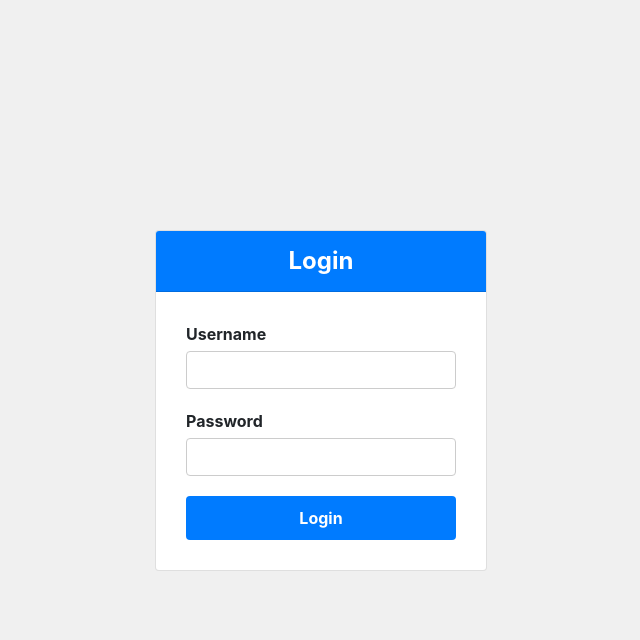
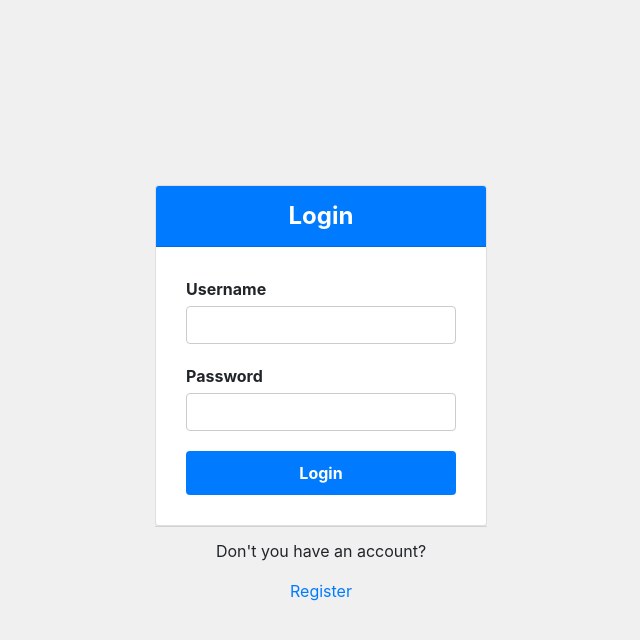
Before and after one commit to jezbravo/django-chatbot, a Django app: page /login in a window 1280 px wide. Shown: the top 640 px of the page, without its empty margins (319-959 px from the left). Run offline with Django 5.2, Linux system fonts and the light colour scheme; some libraries are stand-ins or nearby versions.

Commit message:
Update files

```diff
--- a/templates/login.html
+++ b/templates/login.html
@@ -62,9 +62,14 @@
     border: 1px solid #f5c6cb;
     border-radius: 4px;
   }
+  .card-footer {
+    text-align: center;
+    background-color: #f0f0f0;
+  }
 </style>
 {% endblock %} {% block content %}
 <div class="login-container">
+  <div>
     <div class="card">
       <div class="card-header">Login</div>
       <div class="card-body">
@@ -97,5 +102,12 @@
         </form>
       </div>
     </div>
+    <div class="card-footer">
+      <p>Don't you have an account?</p>
+      <a href="https://django-chatbot-production.up.railway.app/register"
+        >Register</a
+      >
+    </div>
+  </div>
 </div>
 {% endblock %}
```
Also changed, not shown: README.md (added), 1 other file. Lines whose indentation alone changed are shown as unchanged.
